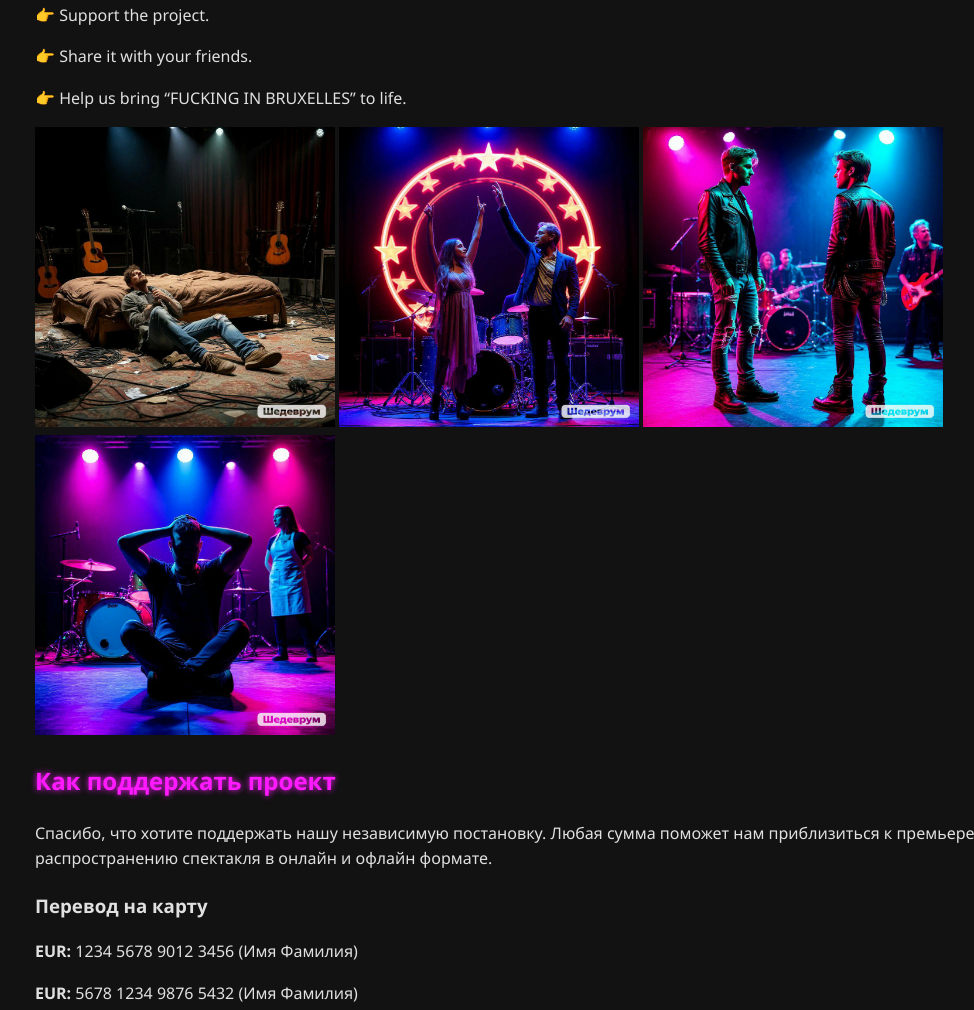
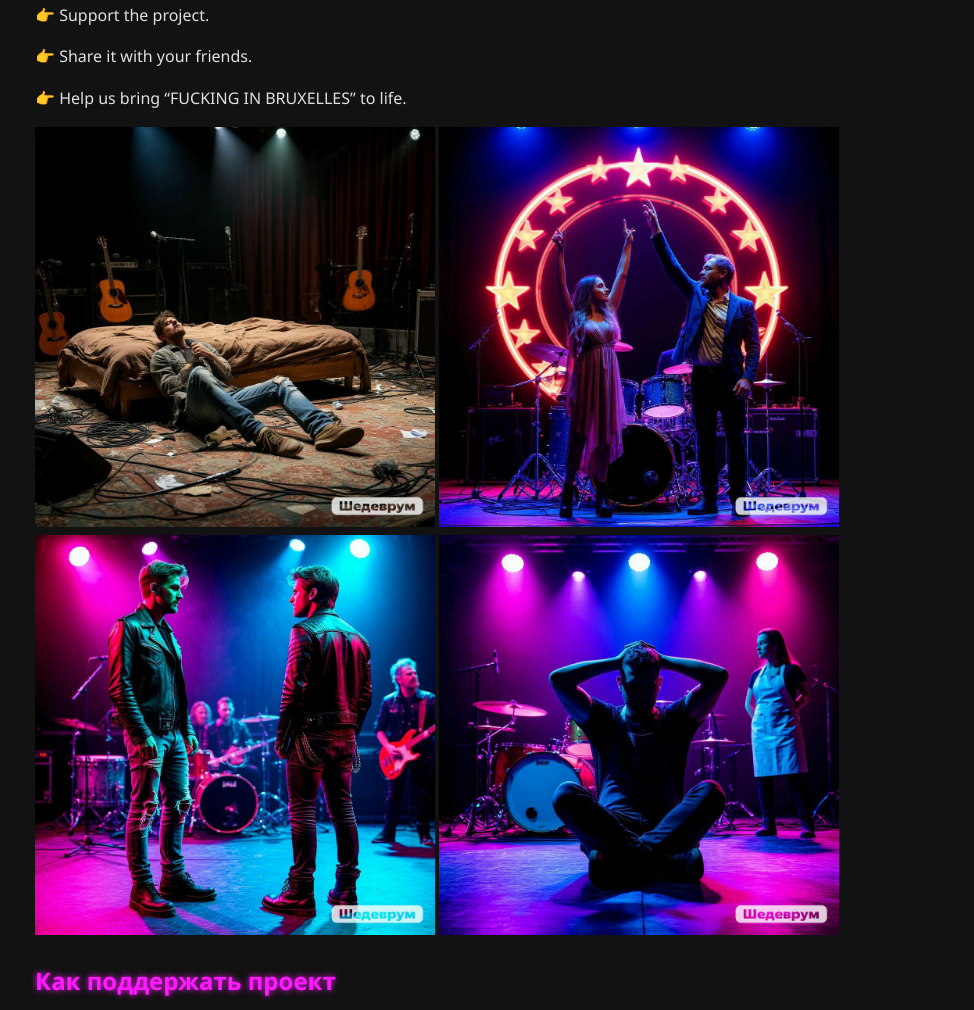
Before and after one commit to vitalileonov/bruxelles-play, a plain HTML site: page index-en.html in a window 1280 px wide. Shown: the part 1678-2688 px from the top of the page, without its empty margins (105-1079 px from the left). Drawn offline with Linux system fonts and the light colour scheme.

Commit message:
images400

```diff
--- a/index-en.html
+++ b/index-en.html
@@ -76,10 +76,10 @@
       <p>👉 Share it with your friends.</p>
       <p>👉 Help us bring “FUCKING IN BRUXELLES” to life.</p>
 
-      <img src="images/001.jpg" alt="Картинка 1" width="300">
-      <img src="images/002.jpg" alt="Картинка 2" width="300">
-      <img src="images/003.jpg" alt="Картинка 3" width="300">
-      <img src="images/004.jpg" alt="Картинка 4" width="300">
+      <img src="images/001.jpg" alt="Картинка 1" width="400">
+      <img src="images/002.jpg" alt="Картинка 2" width="400">
+      <img src="images/003.jpg" alt="Картинка 3" width="400">
+      <img src="images/004.jpg" alt="Картинка 4" width="400">
 
       <h2>Как поддержать проект</h2>
     <p>Спасибо, что хотите поддержать нашу независимую постановку.
```
